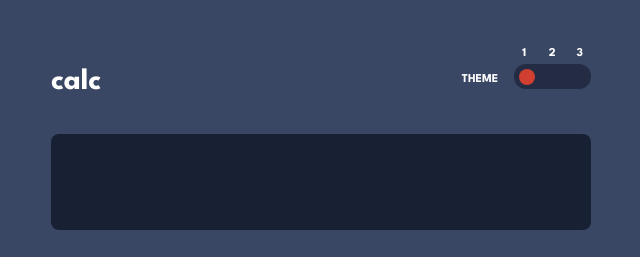
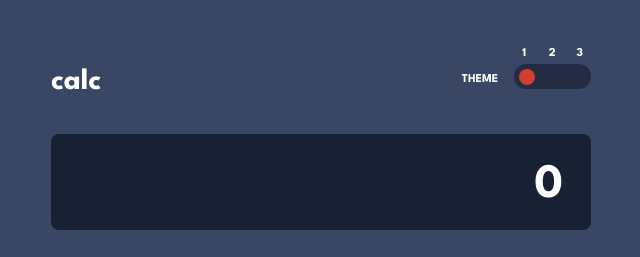
Before and after one commit to amirhazizi/calculator-app, a React (Vite) app: page / in a window 1280 px wide. Shown: the top 257 px of the page, without its empty margins (319-959 px from the left). Built offline with nearby package versions, Linux system fonts and the light colour scheme.

Commit message:
fix some bugs

```diff
--- a/src/App.tsx
+++ b/src/App.tsx
@@ -10,7 +10,7 @@
   const [secondValue, setSecondValue] = useState<string[]>([])
   const [operator, setOperator] = useState("")
   const [result, setResult] = useState(0)
-  const [preview, setPreview] = useState("")
+  const [preview, setPreview] = useState("0")
   const [previewResult, setPreviewResult] = useState("")
   const calculateResult = () => {
     if (
@@ -114,8 +114,11 @@
     }
   }, [])
   useEffect(() => {
+    console.log(firstValue.join("").length)
+
     if (
-      firstValue.length > 0 &&
+      firstValue.join("").length > 0 &&
+      firstValue &&
       operator.length === 0 &&
       secondValue.length === 0
     ) {
@@ -137,7 +140,7 @@
     }
   }, [firstValue, operator, secondValue])
   return (
-    <main className={`grid place-items-center min-h-screen ${theme}`}>
+    <main className={`grid relative place-items-center min-h-screen ${theme}`}>
       <div className='space-y-5 mx-auto my-10 md:my-0 md:space-y-7'>
         <div className='header flex justify-between items-center '>
           <h1 className='text-4xl md:text-3xl'>calc</h1>
--- a/src/css/input.css
+++ b/src/css/input.css
@@ -75,7 +75,6 @@
 /* actual css */
 main {
     background: var(--cl-main-background);
-    transition: all 250ms ease-out;
 }
 
 main>div {
--- a/src/css/styles.css
+++ b/src/css/styles.css
@@ -594,13 +594,13 @@
   width: 40%;
 }
 
-.w-full {
-  width: 100%;
-}
-
 .w-fit {
   width: -moz-fit-content;
   width: fit-content;
+}
+
+.w-full {
+  width: 100%;
 }
 
 .-translate-x-1 {
@@ -833,7 +833,6 @@
 
 main {
   background: var(--cl-main-background);
-  transition: all 250ms ease-out;
 }
 
 main>div {
@@ -954,9 +953,4 @@
     font-size: 1.875rem;
     line-height: 2.25rem;
   }
-
-  .md\:text-4xl {
-    font-size: 2.25rem;
-    line-height: 2.5rem;
-  }
 }
--- a/src/localStorage.js
+++ b/src/localStorage.js
@@ -1,6 +1,6 @@
 const localedata = JSON.parse(localStorage.getItem("calculate-app")) || {
   theme: 0,
-  prevResult: null,
+  prevResult: undefined,
 }
 
 export default localedata
```
